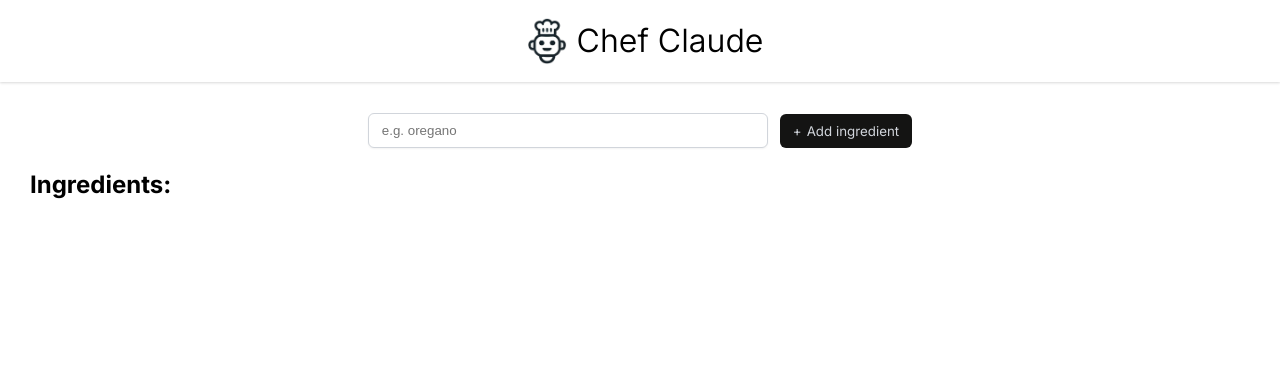
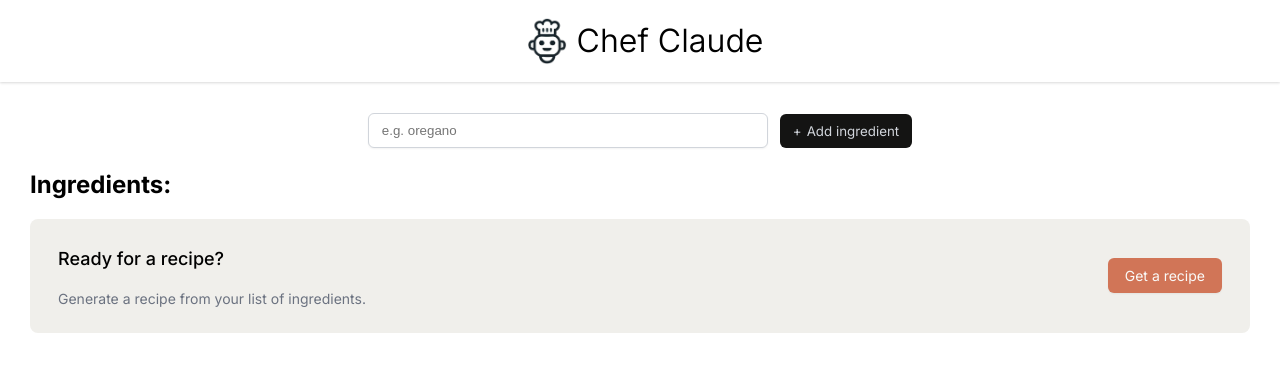
Before and after one commit to eboyden42/chef-claude, a React (Vite) app: page / in a window 1280 px wide. Shown: the top 372 px of the page. Built offline with nearby package versions, Linux system fonts and the light colour scheme.

Commit message:
added ready for recipie component

```diff
--- a/index.html
+++ b/index.html
@@ -2,13 +2,13 @@
 <html lang="en">
   <head>
     <meta charset="UTF-8" />
-    <link rel="icon" type="image/svg+xml" href="/vite.svg" />
+    <link rel="icon" type="image/png" href="/chef-claude-icon.png" />
     <meta name="viewport" content="width=device-width, initial-scale=1.0" />
     <link rel="preconnect" href="https://fonts.googleapis.com">
     <link rel="preconnect" href="https://fonts.gstatic.com" crossorigin>
     <link href="https://fonts.googleapis.com/css2?family=Inter:ital,opsz,wght@0,14..32,100..900;1,14..32,100..900&display=swap" rel="stylesheet">
     <link rel="stylesheet" href="/index.css">
-    <title>Vite + React</title>
+    <title>Chef Claude | Recipie Generation</title>
   </head>
   <body>
     <div id="root"></div>
--- a/src/MainComponent.jsx
+++ b/src/MainComponent.jsx
@@ -22,12 +22,21 @@
                 />
                 <button>Add ingredient</button>
             </form>
+            <section>
                 <div className="ingredient-list">
                     <h2>Ingredients:</h2>
                     <ul>
                         {ingredientList}
                     </ul>
                 </div>
+                <div className="get-recipe-container">
+                    <div>
+                        <h3>Ready for a recipe?</h3>
+                        <p>Generate a recipe from your list of ingredients.</p>
+                    </div>
+                    <button>Get a recipe</button>
+                </div>
+            </section>
         </main>
         </>
     )
--- a/src/index.css
+++ b/src/index.css
@@ -65,3 +65,36 @@
   content: "+";
   margin-right: 5px;
 }
+
+.get-recipe-container {
+  display: flex;
+  justify-content: space-between;
+  align-items: center;
+  border-radius: 8px;
+  background: #F0EFEB;
+  padding: 10px 28px;
+}
+
+.get-recipe-container h3 {
+  font-size: 1.125rem;
+  font-weight: 500;
+  line-height: 24px;
+}
+
+.get-recipe-container p {
+  color: #6B7280;
+  font-size: 0.875rem;
+  line-height: 20px;
+}
+
+.get-recipe-container button {
+  border: none;
+  border-radius: 6px;
+  background: #D17557;
+  box-shadow: 0px 1px 2px 0px rgba(0, 0, 0, 0.05);
+  color: #FAFAF8;
+  padding: 9px 17px;
+  font-family: Inter, sans-serif;
+  font-size: 0.875rem;
+  cursor: pointer;
+}
```
Lines whose indentation alone changed are shown as unchanged.
